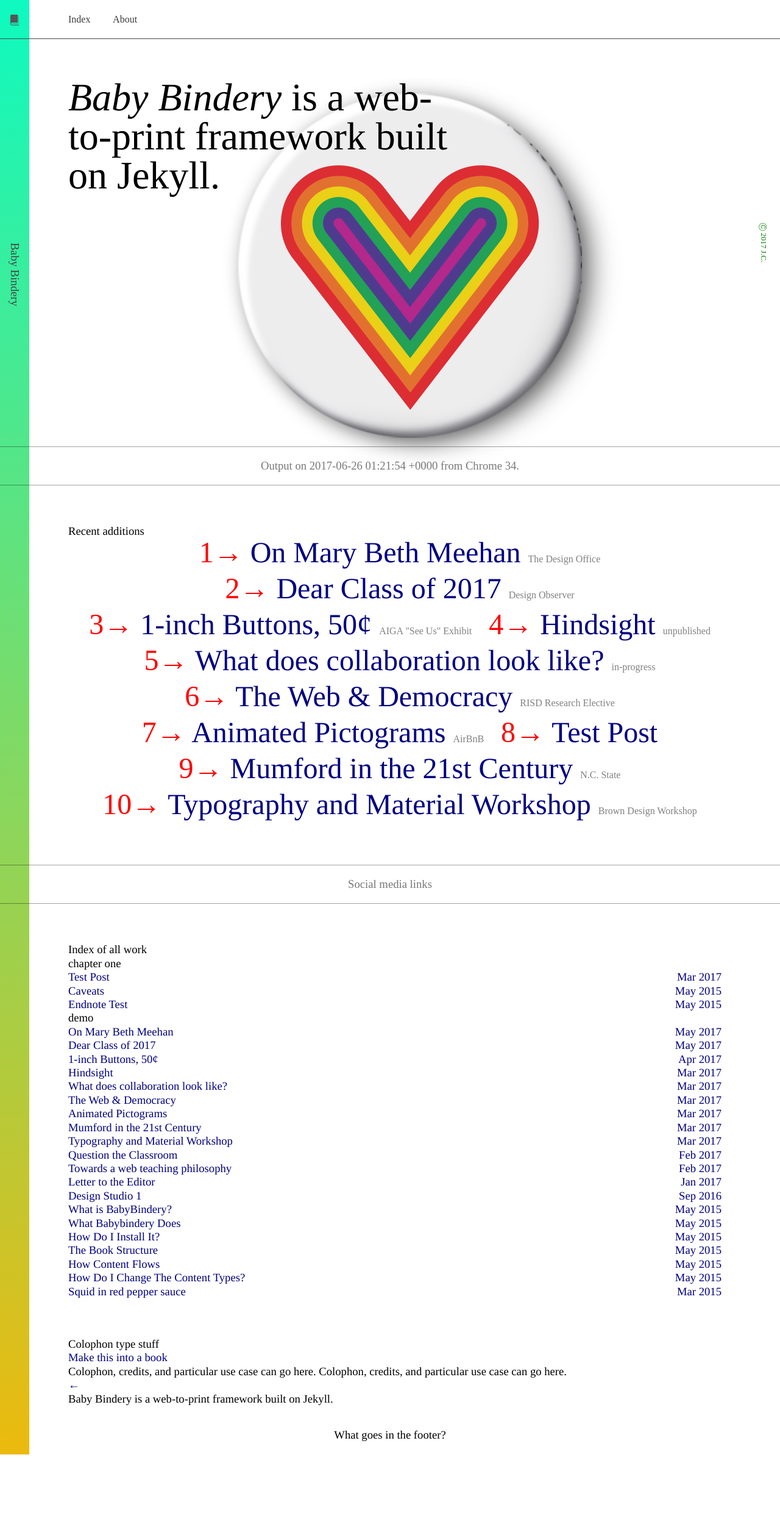
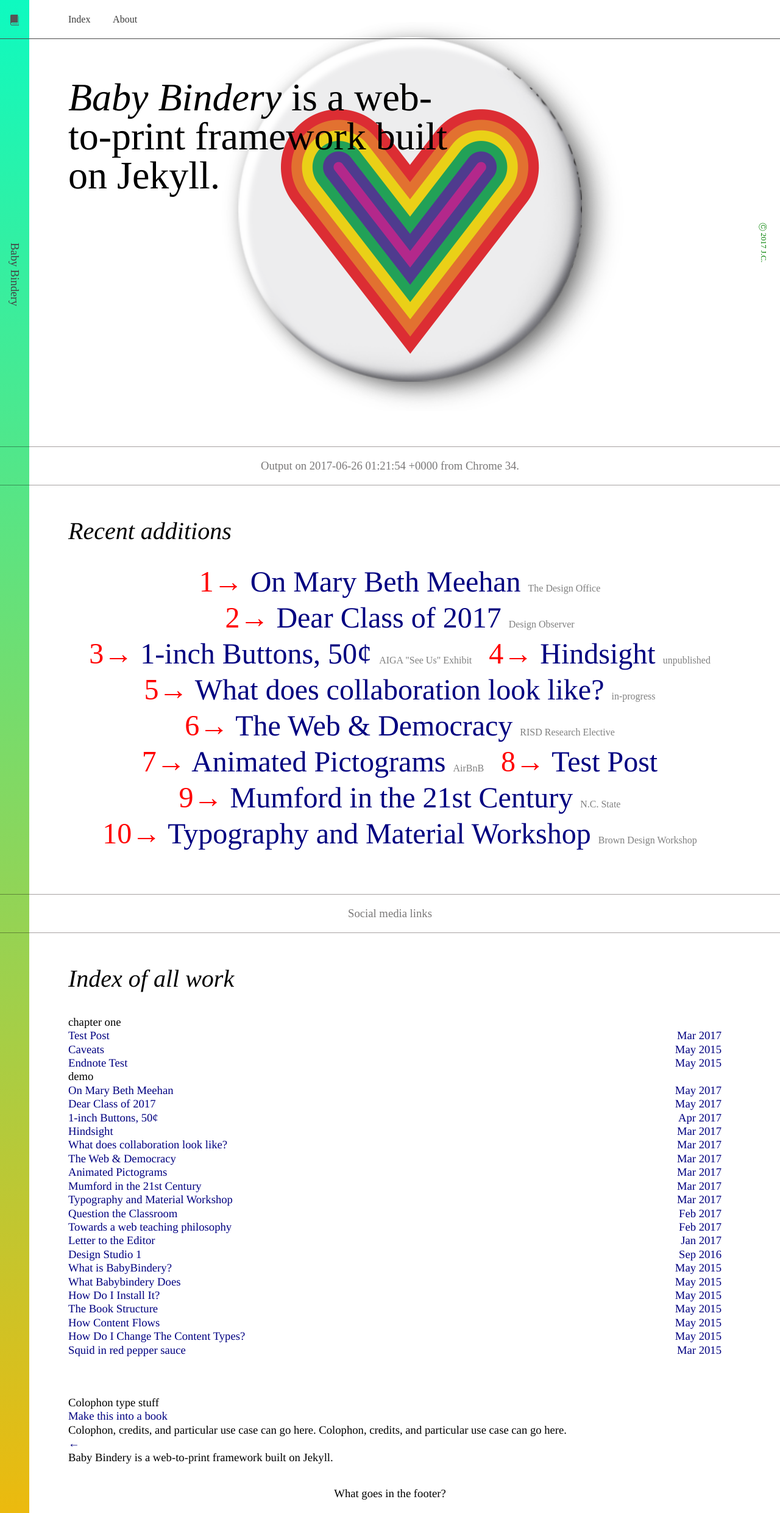
Before and after one commit to thedesignoffice/babybindery, a Jekyll site: the page built from index.html, in a window 1280 px wide. Shown: the whole page at 61% size. Built offline with Jekyll 4.4.1, drawn with Linux system fonts in a browser that asks for light colours; nearby versions of some CDN libraries; before the commit the page ends 2385 px from its top, so only the background shows below that.

Commit message:
omg alignment

```diff
--- a/_layouts/toc.html
+++ b/_layouts/toc.html
@@ -26,7 +26,7 @@
   header img { justify-self: center; align-self: center;}
   main { grid-row: 1 / 1; grid-column: 1 / 3; background: blue; }
   .lead { grid-row: 2 / 3; grid-column: 2 / 4; display: grid; z-index: 5; }
-  .lead img { display: grid;  justify-self: center;}
+  .leadimg { display: grid; grid-row: 1 / 3; grid-column: 2 / 4;  justify-self: center; z-index: -1; margin-top: 4vh; margin-bottoM: -4vh; }
   .caption { grid-row: 2 / 3; grid-column: 3 / 4; display: grid; }
   .caption div { transform: rotate(90deg); width: 60vh; transform-origin: 0% 0%; text-align: center;  display: grid; position: relative; right: -1rem; font-family: SpaceMono-Regular; font-size: .8rem; color: green; }
   .output { grid-row: 3 / 4; grid-column: 1 / 4; }
@@ -41,6 +41,7 @@
   .recentadditions span { font-family: SpaceMono-Regular; color: red; }
   footer { display: grid; grid-row: 8 / 9; grid-column: 1 / 4; justify-self: center; align-self: center; }
 
+  .recentadditions h2, .fullindex h2 { font-size: 2.5rem; margin-bottom: 3rem; font-style: italic;  }
   @media only screen and (max-width: 900px) {
     h2, h3 { padding-left: 0;}
     article h3 { margin-left: 0; padding-right: 0; }
@@ -93,13 +94,16 @@ $(document).ready(function($){
     <!-- 3 -->
     <section class="lead">
       <h2>{{ site.description }}</h2>
-      {% for image in site.static_files %}
-        {% if image.path contains '/img/cover2/' %}
-          <img src="{{ site.baseurl }}{{ image.path }}"  alt="image" />
-        {% endif %}
-      {% endfor %}
     </section>
     <div class="caption"><div>Ⓒ 2017 J.C.</div></div>
+
+    <div class="leadimg">
+      {% for image in site.static_files %}
+      {% if image.path contains '/img/cover2/' %}
+        <img src="{{ site.baseurl }}{{ image.path }}"  alt="image" />
+      {% endif %}
+    {% endfor %}
+  </div>
 
     <!-- 4 -->
     <section class="stripe output">
```
